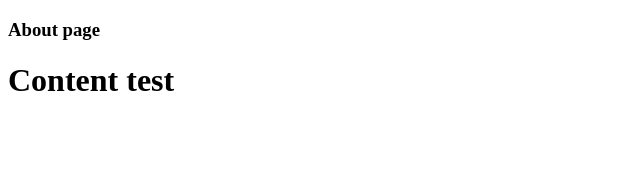
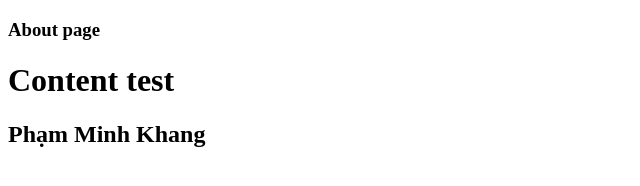
Before and after one commit to DMT-011/Git-exmple, a plain HTML site: page about.html in a window 1280 px wide. Shown: the whole page, without its empty margins (0-640 px from the left). Drawn offline with Linux system fonts and the light colour scheme.

Commit message:
Update about.html

```diff
--- a/about.html
+++ b/about.html
@@ -8,5 +8,6 @@
 <body>
     <h3>About page</h3>
     <h1>Content test</h1>
+    <h2>Phạm Minh Khang</h2>
 </body>
 </html>
```
